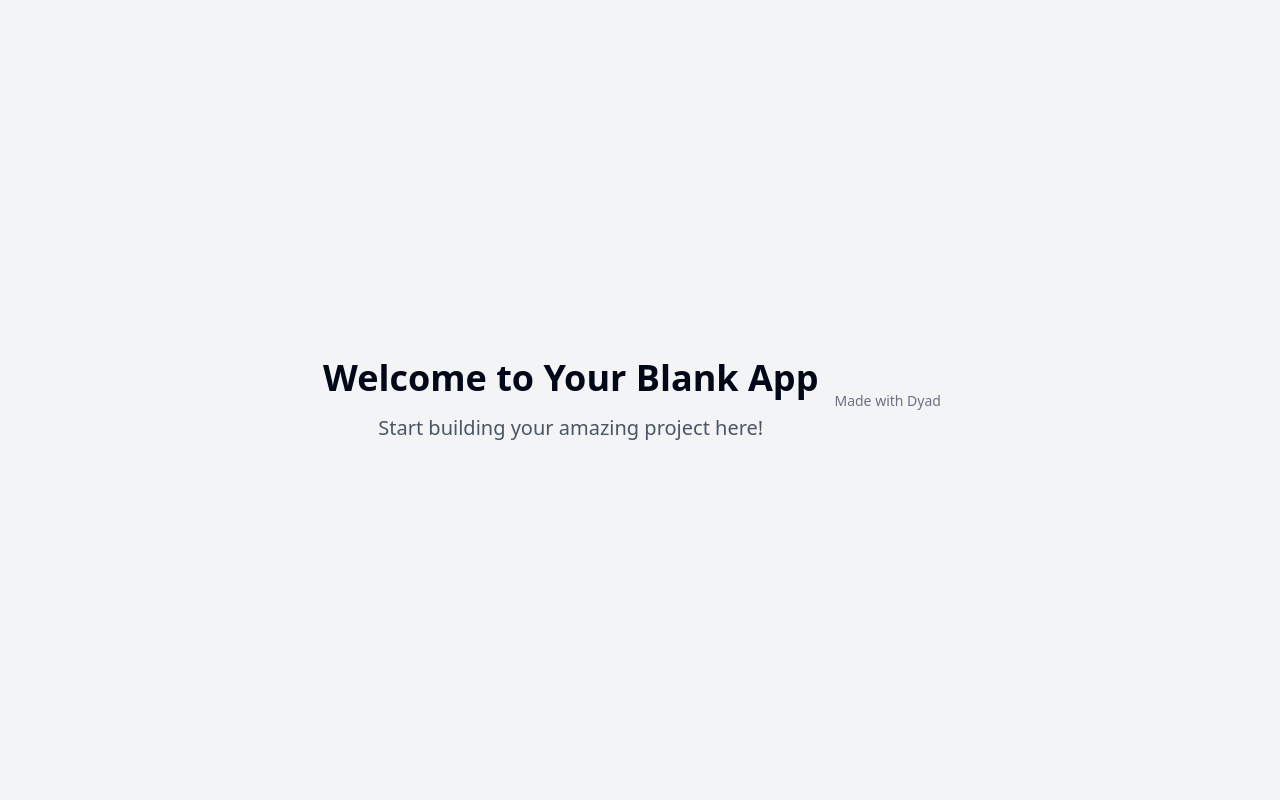
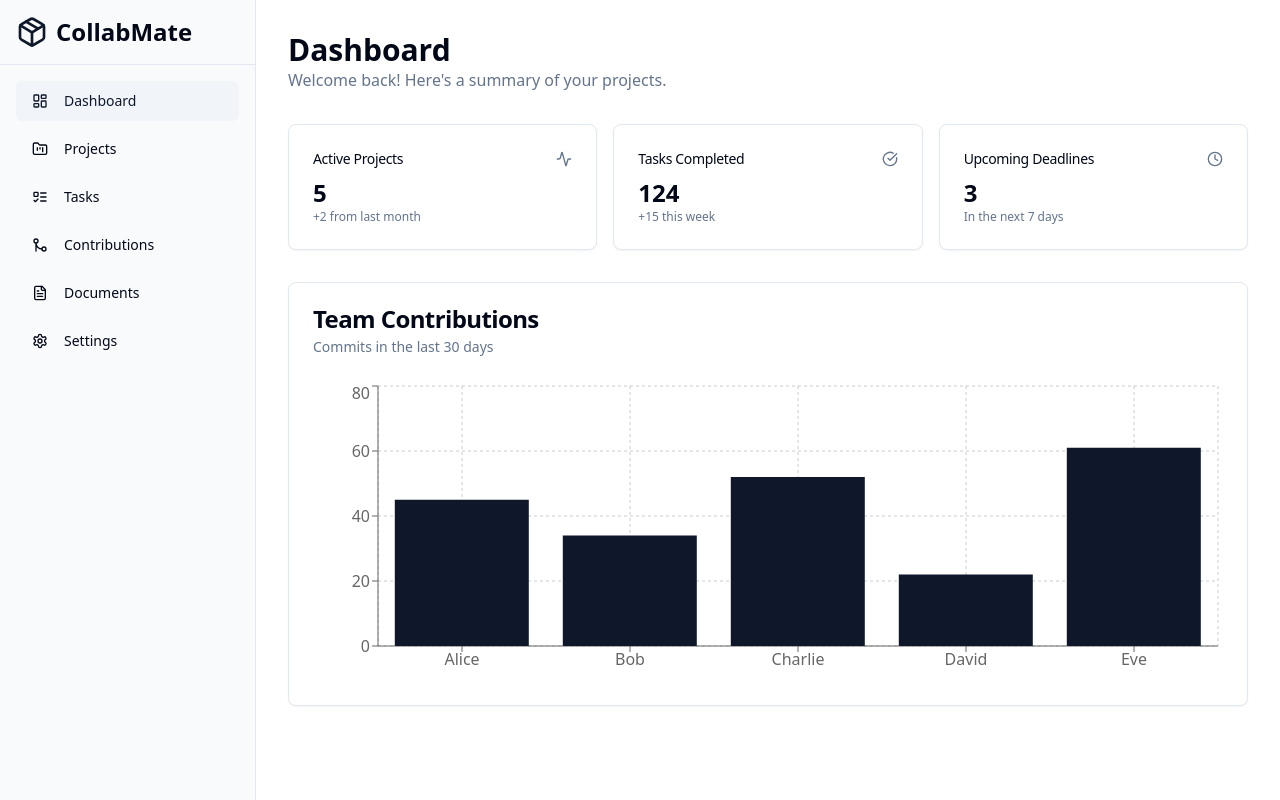
Before and after one commit to AdhiNarayan206/jade-binturong-snore222, a React (Vite) app: page / in a window 1280 px wide. Built offline with nearby package versions, Linux system fonts and the light colour scheme.

Commit message:
[dyad] Building the CollabMate app - wrote 9 file(s), renamed 1 file(s), deleted 1 file(s)

```diff
--- a/src/App.tsx
+++ b/src/App.tsx
@@ -3,7 +3,13 @@ import { Toaster as Sonner } from "@/components/ui/sonner";
 import { TooltipProvider } from "@/components/ui/tooltip";
 import { QueryClient, QueryClientProvider } from "@tanstack/react-query";
 import { BrowserRouter, Routes, Route } from "react-router-dom";
-import Index from "./pages/Index";
+import Layout from "./components/Layout";
+import Dashboard from "./pages/Dashboard";
+import Projects from "./pages/Projects";
+import Tasks from "./pages/Tasks";
+import Contributions from "./pages/Contributions";
+import Documents from "./pages/Documents";
+import Settings from "./pages/Settings";
 import NotFound from "./pages/NotFound";
 
 const queryClient = new QueryClient();
@@ -15,8 +21,14 @@ const App = () => (
       <Sonner />
       <BrowserRouter>
         <Routes>
-          <Route path="/" element={<Index />} />
-          {/* ADD ALL CUSTOM ROUTES ABOVE THE CATCH-ALL "*" ROUTE */}
+          <Route element={<Layout />}>
+            <Route path="/" element={<Dashboard />} />
+            <Route path="/projects" element={<Projects />} />
+            <Route path="/tasks" element={<Tasks />} />
+            <Route path="/contributions" element={<Contributions />} />
+            <Route path="/documents" element={<Documents />} />
+            <Route path="/settings" element={<Settings />} />
+          </Route>
           <Route path="*" element={<NotFound />} />
         </Routes>
       </BrowserRouter>
--- /dev/null
+++ b/src/components/Layout.tsx
@@ -0,0 +1,15 @@
+import { Outlet } from "react-router-dom";
+import Sidebar from "./Sidebar";
+
+const Layout = () => {
+  return (
+    <div className="flex min-h-screen bg-background">
+      <Sidebar />
+      <main className="flex-1 p-4 md:p-8">
+        <Outlet />
+      </main>
+    </div>
+  );
+};
+
+export default Layout;
--- /dev/null
+++ b/src/components/Sidebar.tsx
@@ -0,0 +1,54 @@
+import { NavLink } from "react-router-dom";
+import {
+  LayoutDashboard,
+  FolderKanban,
+  ListTodo,
+  GitMerge,
+  FileText,
+  Settings,
+  Package,
+} from "lucide-react";
+import { cn } from "@/lib/utils";
+import { buttonVariants } from "@/components/ui/button";
+
+const links = [
+  { to: "/", label: "Dashboard", icon: LayoutDashboard },
+  { to: "/projects", label: "Projects", icon: FolderKanban },
+  { to: "/tasks", label: "Tasks", icon: ListTodo },
+  { to: "/contributions", label: "Contributions", icon: GitMerge },
+  { to: "/documents", label: "Documents", icon: FileText },
+  { to: "/settings", label: "Settings", icon: Settings },
+];
+
+const Sidebar = () => {
+  return (
+    <aside className="hidden md:flex md:flex-col md:w-64 bg-gray-50 dark:bg-gray-900 border-r">
+      <div className="p-4 border-b">
+        <div className="flex items-center gap-2">
+          <Package className="h-8 w-8 text-primary" />
+          <h1 className="text-2xl font-bold">CollabMate</h1>
+        </div>
+      </div>
+      <nav className="flex-1 p-4 space-y-2">
+        {links.map((link) => (
+          <NavLink
+            key={link.to}
+            to={link.to}
+            end
+            className={({ isActive }) =>
+              cn(
+                buttonVariants({ variant: isActive ? "secondary" : "ghost" }),
+                "w-full justify-start"
+              )
+            }
+          >
+            <link.icon className="mr-2 h-4 w-4" />
+            {link.label}
+          </NavLink>
+        ))}
+      </nav>
+    </aside>
+  );
+};
+
+export default Sidebar;
--- /dev/null
+++ b/src/pages/Contributions.tsx
@@ -0,0 +1,12 @@
+const Contributions = () => {
+  return (
+    <div>
+      <h1 className="text-3xl font-bold mb-4">Contributions</h1>
+      <p className="text-muted-foreground">
+        Monitor team contributions from integrated version control systems.
+      </p>
+    </div>
+  );
+};
+
+export default Contributions;
--- /dev/null
+++ b/src/pages/Dashboard.tsx
@@ -0,0 +1,103 @@
+import {
+  Card,
+  CardContent,
+  CardHeader,
+  CardTitle,
+  CardDescription,
+} from "@/components/ui/card";
+import {
+  BarChart,
+  Bar,
+  XAxis,
+  YAxis,
+  Tooltip,
+  ResponsiveContainer,
+  CartesianGrid,
+} from "recharts";
+import { Activity, CheckCircle, Clock } from "lucide-react";
+
+const contributionData = [
+  { name: "Alice", commits: 45 },
+  { name: "Bob", commits: 34 },
+  { name: "Charlie", commits: 52 },
+  { name: "David", commits: 22 },
+  { name: "Eve", commits: 61 },
+];
+
+const Dashboard = () => {
+  return (
+    <div className="space-y-8">
+      <div>
+        <h1 className="text-3xl font-bold">Dashboard</h1>
+        <p className="text-muted-foreground">
+          Welcome back! Here's a summary of your projects.
+        </p>
+      </div>
+
+      <div className="grid gap-4 md:grid-cols-2 lg:grid-cols-3">
+        <Card>
+          <CardHeader className="flex flex-row items-center justify-between space-y-0 pb-2">
+            <CardTitle className="text-sm font-medium">
+              Active Projects
+            </CardTitle>
+            <Activity className="h-4 w-4 text-muted-foreground" />
+          </CardHeader>
+          <CardContent>
+            <div className="text-2xl font-bold">5</div>
+            <p className="text-xs text-muted-foreground">
+              +2 from last month
+            </p>
+          </CardContent>
+        </Card>
+        <Card>
+          <CardHeader className="flex flex-row items-center justify-between space-y-0 pb-2">
+            <CardTitle className="text-sm font-medium">
+              Tasks Completed
+            </CardTitle>
+            <CheckCircle className="h-4 w-4 text-muted-foreground" />
+          </CardHeader>
+          <CardContent>
+            <div className="text-2xl font-bold">124</div>
+            <p className="text-xs text-muted-foreground">
+              +15 this week
+            </p>
+          </CardContent>
+        </Card>
+        <Card>
+          <CardHeader className="flex flex-row items-center justify-between space-y-0 pb-2">
+            <CardTitle className="text-sm font-medium">
+              Upcoming Deadlines
+            </CardTitle>
+            <Clock className="h-4 w-4 text-muted-foreground" />
+          </CardHeader>
+          <CardContent>
+            <div className="text-2xl font-bold">3</div>
+            <p className="text-xs text-muted-foreground">
+              In the next 7 days
+            </p>
+          </CardContent>
+        </Card>
+      </div>
+
+      <Card>
+        <CardHeader>
+          <CardTitle>Team Contributions</CardTitle>
+          <CardDescription>Commits in the last 30 days</CardDescription>
+        </CardHeader>
+        <CardContent>
+          <ResponsiveContainer width="100%" height={300}>
+            <BarChart data={contributionData}>
+              <CartesianGrid strokeDasharray="3 3" />
+              <XAxis dataKey="name" />
+              <YAxis />
+              <Tooltip />
+              <Bar dataKey="commits" fill="hsl(var(--primary))" />
+            </BarChart>
+          </ResponsiveContainer>
+        </CardContent>
+      </Card>
+    </div>
+  );
+};
+
+export default Dashboard;
--- /dev/null
+++ b/src/pages/Documents.tsx
@@ -0,0 +1,12 @@
+const Documents = () => {
+  return (
+    <div>
+      <h1 className="text-3xl font-bold mb-4">Documents</h1>
+      <p className="text-muted-foreground">
+        Collaborate on documents and track changes seamlessly.
+      </p>
+    </div>
+  );
+};
+
+export default Documents;
--- a/src/pages/Index.tsx
+++ /dev/null
@@ -1,19 +0,0 @@
-// Update this page (the content is just a fallback if you fail to update the page)
-
-import { MadeWithDyad } from "@/components/made-with-dyad";
-
-const Index = () => {
-  return (
-    <div className="min-h-screen flex items-center justify-center bg-gray-100">
-      <div className="text-center">
-        <h1 className="text-4xl font-bold mb-4">Welcome to Your Blank App</h1>
-        <p className="text-xl text-gray-600">
-          Start building your amazing project here!
-        </p>
-      </div>
-      <MadeWithDyad />
-    </div>
-  );
-};
-
-export default Index;
--- /dev/null
+++ b/src/pages/Projects.tsx
@@ -0,0 +1,12 @@
+const Projects = () => {
+  return (
+    <div>
+      <h1 className="text-3xl font-bold mb-4">Projects</h1>
+      <p className="text-muted-foreground">
+        Here you can create, view, and manage all your projects.
+      </p>
+    </div>
+  );
+};
+
+export default Projects;
--- /dev/null
+++ b/src/pages/Settings.tsx
@@ -0,0 +1,12 @@
+const Settings = () => {
+  return (
+    <div>
+      <h1 className="text-3xl font-bold mb-4">Settings</h1>
+      <p className="text-muted-foreground">
+        Manage your account and application settings.
+      </p>
+    </div>
+  );
+};
+
+export default Settings;
--- /dev/null
+++ b/src/pages/Tasks.tsx
@@ -0,0 +1,12 @@
+const Tasks = () => {
+  return (
+    <div>
+      <h1 className="text-3xl font-bold mb-4">Tasks</h1>
+      <p className="text-muted-foreground">
+        Track and manage all tasks across your projects.
+      </p>
+    </div>
+  );
+};
+
+export default Tasks;
```
Also changed, not shown: src/App.css (deleted, +0 -42 lines).
